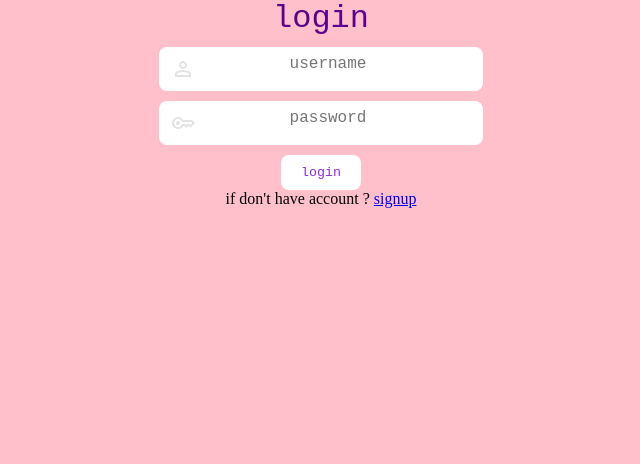
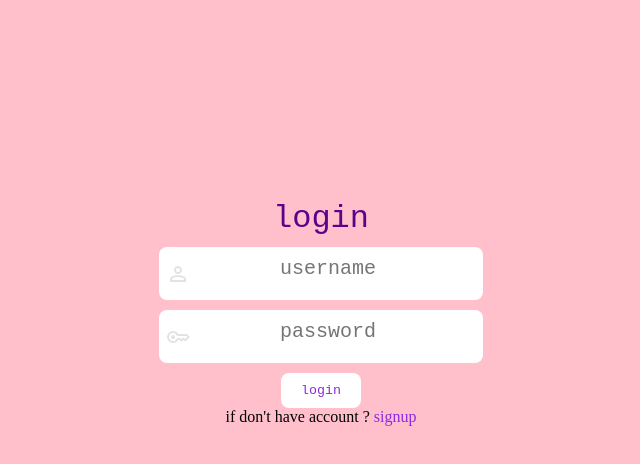
Before and after one commit to iamatrashy/login, a plain HTML site: page index.html in a window 1280 px wide. Shown: the whole page, without its empty margins (319-959 px from the left). Drawn offline with Linux system fonts and the light colour scheme.

Commit message:
Update style.css

```diff
--- a/style.css
+++ b/style.css
@@ -4,9 +4,10 @@
 }
 
 body{
+    margin-top: 200px;
     text-align: center;
     flex: none;
-    background-color: pink;
+    background:pink;
 }
 
 .tittle{
@@ -16,7 +17,7 @@ body{
     color: #5f008b;
 }
 
-#usrnam{
+#usrnam,#pass{
     font-family: 'Courier New', Courier, monospace;
     font-family: 20px;
     font-weight: 100;
@@ -24,16 +25,6 @@ body{
     color: blueviolet;
     gap: 10px;
     border:none;
-    cursor: pointer;
-    text-align: center;
-}
-#pass{
-    font-family: 'Courier New', Courier, monospace;
-    font-family: 20px;
-    font-weight: 100;
-    padding: 0 10px 10px 0;
-    color: blueviolet;
-    border: none;
     cursor: pointer;
     text-align: center;
 }
@@ -90,6 +81,79 @@ body{
     border: none;
     cursor: pointer;
     text-align: center;
+}/* Applies to all username-like input fields */
+#username,
+#usrnam,
+#email,
+#password,
+#pass,
+#role {
+    font-family: 'Courier New', Courier, monospace;
+    font-size: 20px;
+    font-weight: 100;
+    padding: 0 10px 10px 0;
+    color: blueviolet;
+    border: none;
+    cursor: pointer;
+    text-align: center;
+    position: relative;
+    z-index: 1;
+    transition: border 0.3s ease;
+    border: 2px solid transparent;
+    border-radius: 8px;
+}
+
+#username:hover,
+#usrnam:hover,
+#email:hover,
+#password:hover,
+#pass:hover,
+#role:hover {
+    border: 2px solid blueviolet;
+}
+
+#username::before,
+#usrnam::before,
+#email::before,
+#password::before,
+#pass::before,
+#role::before {
+    content: "";
+    position: absolute;
+    top: -2px;
+    left: -2px;
+    width: calc(100% + 4px);
+    height: calc(100% + 4px);
+    border-radius: 10px;
+    border: 2px solid blueviolet;
+    z-index: -1;
+    transform: scale(0.95);
+    opacity: 0;
+    transition: all 0.4s ease;
+}
+
+#username:hover::before,
+#usrnam:hover::before,
+#email:hover::before,
+#password:hover::before,
+#pass:hover::before,
+#role:hover::before {
+    transform: scale(1);
+    opacity: 1;
+    animation: spin-border 1s linear infinite;
+}
+
+#username:focus,
+#usrnam:focus,
+#email:focus,
+#password:focus,
+#pass:focus,
+#role:focus {
+    border: 2px solid blueviolet;
+    outline: none;
+    border-radius: 8px;
+    box-shadow: 0 0 5px blueviolet;
+    transition: all 0.3s ease;
 }
 
 
@@ -97,7 +161,6 @@ body{
     text-align: center;
     font-family: 'Courier New', Courier, monospace;
     cursor: pointer;
-    color: blueviolet;
     background-color: #fff;
     border: none;
     padding: 10px 20px;
@@ -111,6 +174,34 @@ body{
     transform: scale(1.05); /* Slight zoom effect */
     box-shadow: 0 4px 12px rgba(0, 0, 0, 0.2); /* Optional shadow */
 }
+
+a {
+    color: blueviolet;
+    text-decoration: none;
+    position: relative;
+    transition: color 0.3s ease;
+}
+
+a:hover {
+    color: #9f5dcf;
+}
+
+/* Optional: underline that slides in */
+a::after {
+    content: "";
+    position: absolute;
+    width: 0;
+    height: 2px;
+    left: 0;
+    bottom: -2px;
+    background-color: #9f5dcf;
+    transition: width 0.3s ease;
+}
+
+a:hover::after {
+    width: 100%;
+}
+
 .form-container {
     display: flex;
     flex-direction: column;
```
